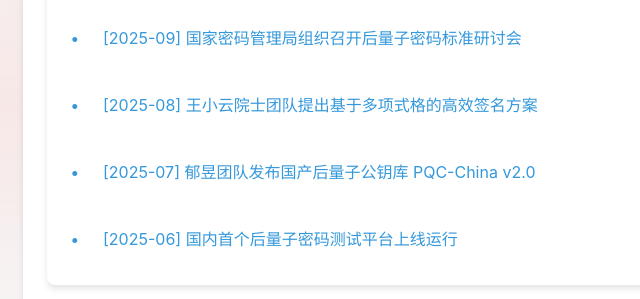
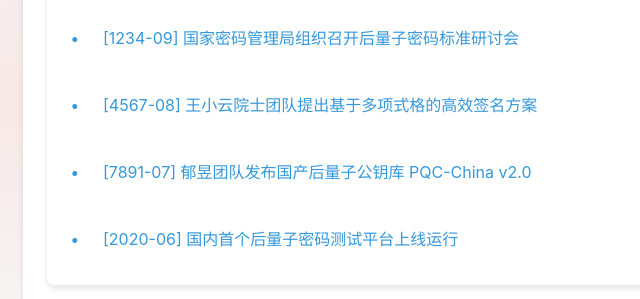
Before and after one commit to HunterChan-SR/PQC_WEB, a plain HTML site: page domestic-standard.html in a window 1280 px wide. Shown: the part 298-597 px from the top of the page, 1-641 px from the left. Drawn offline with Linux system fonts and the light colour scheme.

Commit message:
2025.11.5 10:33

```diff
--- a/domestic-standard.html
+++ b/domestic-standard.html
@@ -318,10 +318,10 @@
             <div class="news-section">
                 <h3><i class="fas fa-bullhorn"></i> 最新动态</h3>
                 <ul class="news-list">
-                    <li><a href="#">[2025-09] 国家密码管理局组织召开后量子密码标准研讨会</a></li>
-                    <li><a href="#">[2025-08] 王小云院士团队提出基于多项式格的高效签名方案</a></li>
-                    <li><a href="#">[2025-07] 郁昱团队发布国产后量子公钥库 PQC-China v2.0</a></li>
-                    <li><a href="#">[2025-06] 国内首个后量子密码测试平台上线运行</a></li>
+                    <li><a href="#">[1234-09] 国家密码管理局组织召开后量子密码标准研讨会</a></li>
+                    <li><a href="#">[4567-08] 王小云院士团队提出基于多项式格的高效签名方案</a></li>
+                    <li><a href="#">[7891-07] 郁昱团队发布国产后量子公钥库 PQC-China v2.0</a></li>
+                    <li><a href="#">[2020-06] 国内首个后量子密码测试平台上线运行</a></li>
                 </ul>
             </div>
         </div>
```
